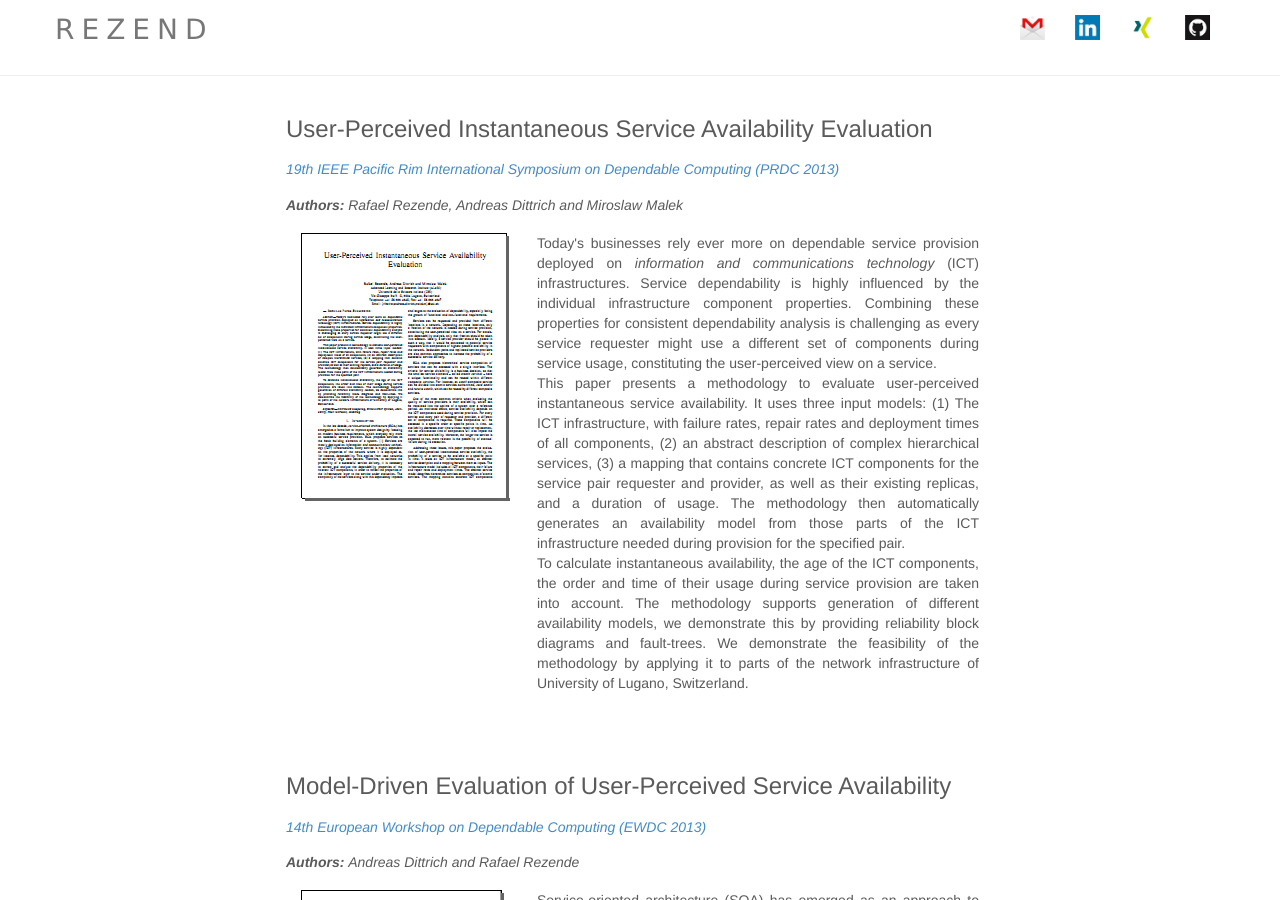
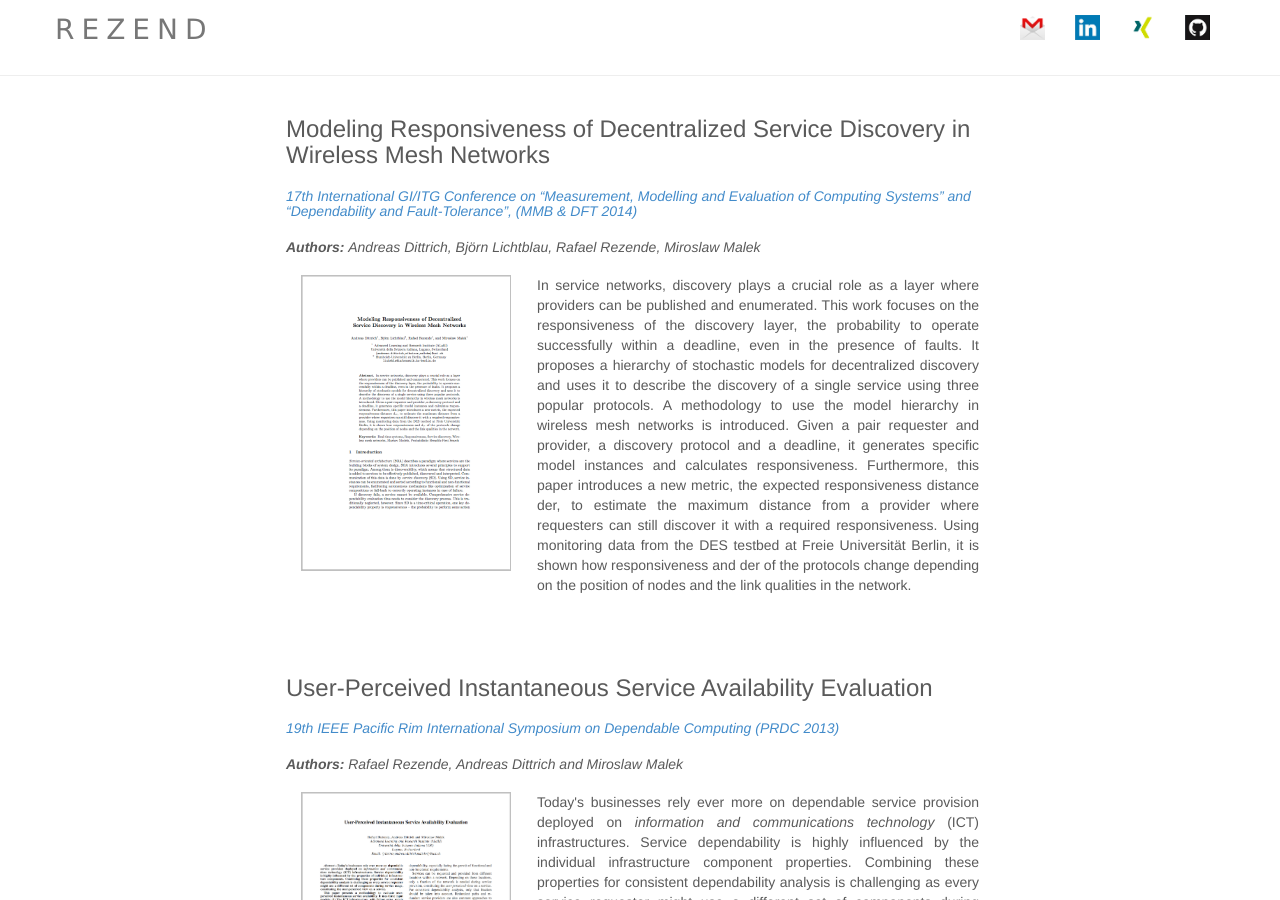
Before and after one commit to rafaelrezend/rafaelrezend.github.io, a Jekyll site: the page academic.html, which Jekyll copies as it is, in a window 1280 px wide and 900 px high. Built offline with Jekyll 4.4.1, drawn with Linux system fonts in a browser that asks for light colours; Markdown is read by kramdown in place of the engine named in the settings; some of the changed text lies outside the part shown.

Commit message:
Adding publication and replacing images
A new publication has been added (although old) and the images were
replaced by others with better resolution.

```diff
--- a/academic.html
+++ b/academic.html
@@ -75,6 +75,30 @@
 
     <div class="container publication">
 
+
+        <div class="col-12 single">
+			<h3>Modeling Responsiveness of Decentralized Service Discovery in Wireless Mesh Networks</h3>
+
+			<a href="http://www.mmb2014.de/"><h5>17th International GI/ITG Conference on “Measurement, Modelling and Evaluation of Computing Systems” and “Dependability and Fault-Tolerance”, (MMB & DFT 2014)</h5></a>
+
+			<h5><b>Authors: </b>Andreas Dittrich, Björn Lichtblau, Rafael Rezende, Miroslaw Malek</h5>
+
+			<!-- The figure is only shown for medium and large screens -->
+			<div class="col-12 col-sm-4 hidden-sm">
+				<a href="http://link.springer.com/chapter/10.1007%2F978-3-319-05359-2_7"><img style="border: 1px solid silver;" title="Modeling Responsiveness of Decentralized Service Discovery in Wireless Mesh Networks" alt="Modeling Responsiveness of Decentralized Service Discovery in Wireless Mesh Networks" src="images/publications/mmb-dft2014.png" width="210" /></a>
+			</div>
+
+			<div class="col-12 col-sm-8">
+			<p>In service networks, discovery plays a crucial role as a layer where providers can be published and enumerated. This work focuses on the responsiveness of the discovery layer, the probability to operate successfully within a deadline, even in the presence of faults. It proposes a hierarchy of stochastic models for decentralized discovery and uses it to describe the discovery of a single service using three popular protocols. A methodology to use the model hierarchy in wireless mesh networks is introduced. Given a pair requester and provider, a discovery protocol and a deadline, it generates specific model instances and calculates responsiveness. Furthermore, this paper introduces a new metric, the expected responsiveness distance der, to estimate the maximum distance from a provider where requesters can still discover it with a required responsiveness. Using monitoring data from the DES testbed at Freie Universität Berlin, it is shown how responsiveness and der of the protocols change depending on the position of nodes and the link qualities in the network.</p>
+			</div>
+
+			<!-- The button is only shown for small screens -->
+			<div class="visible-sm" align="center">
+				<a href="http://link.springer.com/chapter/10.1007%2F978-3-319-05359-2_7" class="btn btn-default btn-mini">Read article</a>
+			</div>
+		</div>
+
+
 		<div class="col-12 single">
 			<h3>User-Perceived Instantaneous Service Availability Evaluation</h3>
 
@@ -84,7 +108,7 @@
 
 			<!-- The figure is only shown for medium and large screens -->
 			<div class="col-12 col-sm-4 hidden-sm">
-				<img src="images/publications/prdc2013.png">
+				<a href="http://ieeexplore.ieee.org/xpl/articleDetails.jsp?arnumber=6820875"><img style="border: 1px solid silver;" title="User-Perceived Instantaneous Service Availability Evaluation" alt="User-Perceived Instantaneous Service Availability Evaluation" src="images/publications/prdc2013.png" width="210" /></a>
 			</div>
 
 			<div class="col-12 col-sm-8">
@@ -103,9 +127,9 @@
 			</div>
 
 			<!-- The button is only shown for small screens -->
-			<!-- <div class="visible-sm" align="center">
-				<button class="btn btn-default btn-mini">Read article (in progress)</a>
-			</div> -->
+			<div class="visible-sm" align="center">
+				<a href="http://ieeexplore.ieee.org/xpl/articleDetails.jsp?arnumber=6820875" class="btn btn-default btn-mini">Read article</a>
+			</div>
 		</div>
 
 
@@ -118,7 +142,7 @@
 
 			<!-- The figure is only shown for medium and large screens -->
 			<div class="col-12 col-sm-4 hidden-sm">
-				<a href="http://link.springer.com/chapter/10.1007%2F978-3-642-38789-0_4"><img src="images/publications/ewdc2013.png"></a>
+				<a href="http://link.springer.com/chapter/10.1007%2F978-3-642-38789-0_4"><img style="border: 1px solid silver;" title="Model-Driven Evaluation of User-Perceived Service Availability" alt="Model-Driven Evaluation of User-Perceived Service Availability" src="images/publications/ewdc2013.png" width="210"/></a>
 			</div>
 			<div class="col-12 col-sm-8">
 			<p>Service-oriented architecture (SOA) has emerged as an approach to master growing system complexity by proposing services as basic building elements of system design. However, it remains difficult to evaluate dependability of such distributed and heterogeneous functionality as it depends highly on the properties of the enabling information and communications technology (ICT) infrastructure. Moreover, every specific pair service client and provider can utilize different ICT components, constituting for the user-perceived view of a service.<br>
@@ -141,7 +165,7 @@
 
 			<!-- The figure is only shown for medium and large screens -->
 			<div class="col-12 col-sm-4 hidden-sm">
-				<img src="images/publications/ipdps2013.png"></a>
+				<a href="http://ieeexplore.ieee.org/xpl/login.jsp?tp=&arnumber=6651045"><img style="border: 1px solid silver;" title="A Model for Evaluation of User-Perceived Service Properties" alt="A Model for Evaluation of User-Perceived Service Properties" src="images/publications/ipdps2013.png" width="210"/></a>
 			</div>
 
 			<div class="col-12 col-sm-8">
@@ -157,9 +181,9 @@
 			</div>
 
 			<!-- The button is only shown for small screens -->
-			<!-- <div class="visible-sm" align="center">
-				<button class="btn btn-default btn-mini">Read article (in progress)</a>
-			</div> -->
+			<div class="visible-sm" align="center">
+				<a href="http://ieeexplore.ieee.org/xpl/login.jsp?tp=&arnumber=6651045" class="btn btn-default btn-mini">Read article</a>
+			</div>
 		</div>
 
 
@@ -172,7 +196,7 @@
 
 			<!-- The figure is only shown for medium and large screens -->
 			<div class="col-12 col-sm-4 hidden-sm">
-				<a href="http://ieeexplore.ieee.org/xpl/articleDetails.jsp?arnumber=6489709"><img src="images/publications/etfa2012.png"></a>
+				<a href="http://ieeexplore.ieee.org/xpl/articleDetails.jsp?arnumber=6489709"><img style="border: 1px solid silver;" title="Model-Driven Approach to Design of ICT infrastructure for Precision Farming" alt="Model-Driven Approach to Design of ICT infrastructure for Precision Farming" src="images/publications/etfa2012.png" width="210"/></a>
 			</div>
 			<div class="col-12 col-sm-8">
 			<p>Design of complex systems involving a number of experts from various fields necessarily includes modeling at different levels of abstraction. Modeling is particularly important in the initial phase of a joint project when all system requirements and constraints have to be clearly defined and understood by all the partners. Once an unambiguous structural model has been achieved and components interfaces fixed, design of components can be done independently. For the initial phase, a very simplified modeling methodology based on UML that can be easily understood and applied has been proposed. The application of the methodology has been presented through the design of full structural model of the infrastructure for precision farming. Modeled infrastructure is an open ICT hardware-software solution based on ISOBUS specification, that enables partial automation of tractors increasing safety and production efficiency. Model achieved through several steps presents a mutual understanding platform between the partners. Most importantly, a precise model has been achieved without the necessity of in deep study of UML by all the partners.</p>
```
Also changed, not shown: other parts of academic.html (+1 -1 lines), images/publications/etfa2012.png, images/publications/ewdc2013.png, images/publications/ipdps2013.png, images/publications/mmb-dft2014.png (added), images/publications/prdc2013.png.
